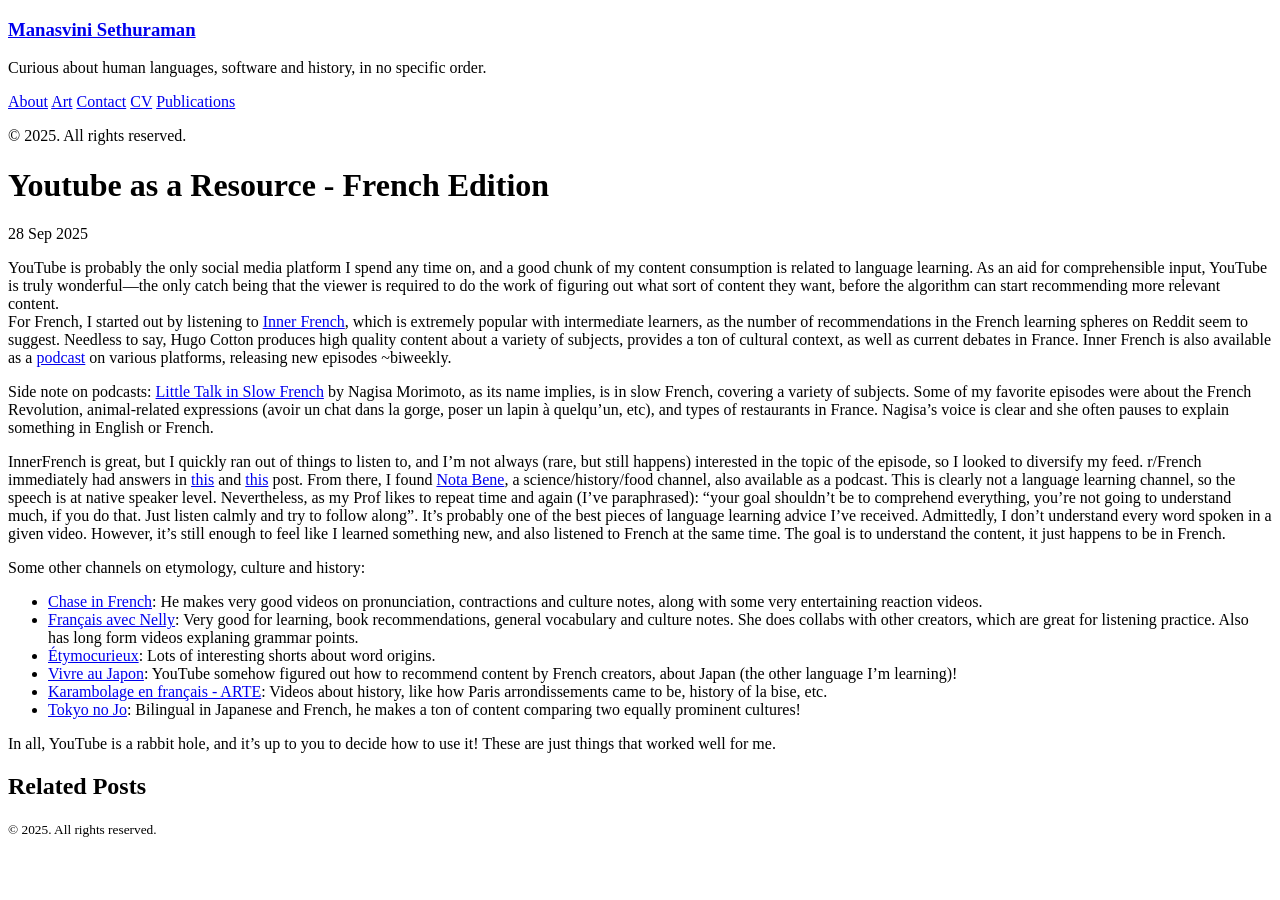
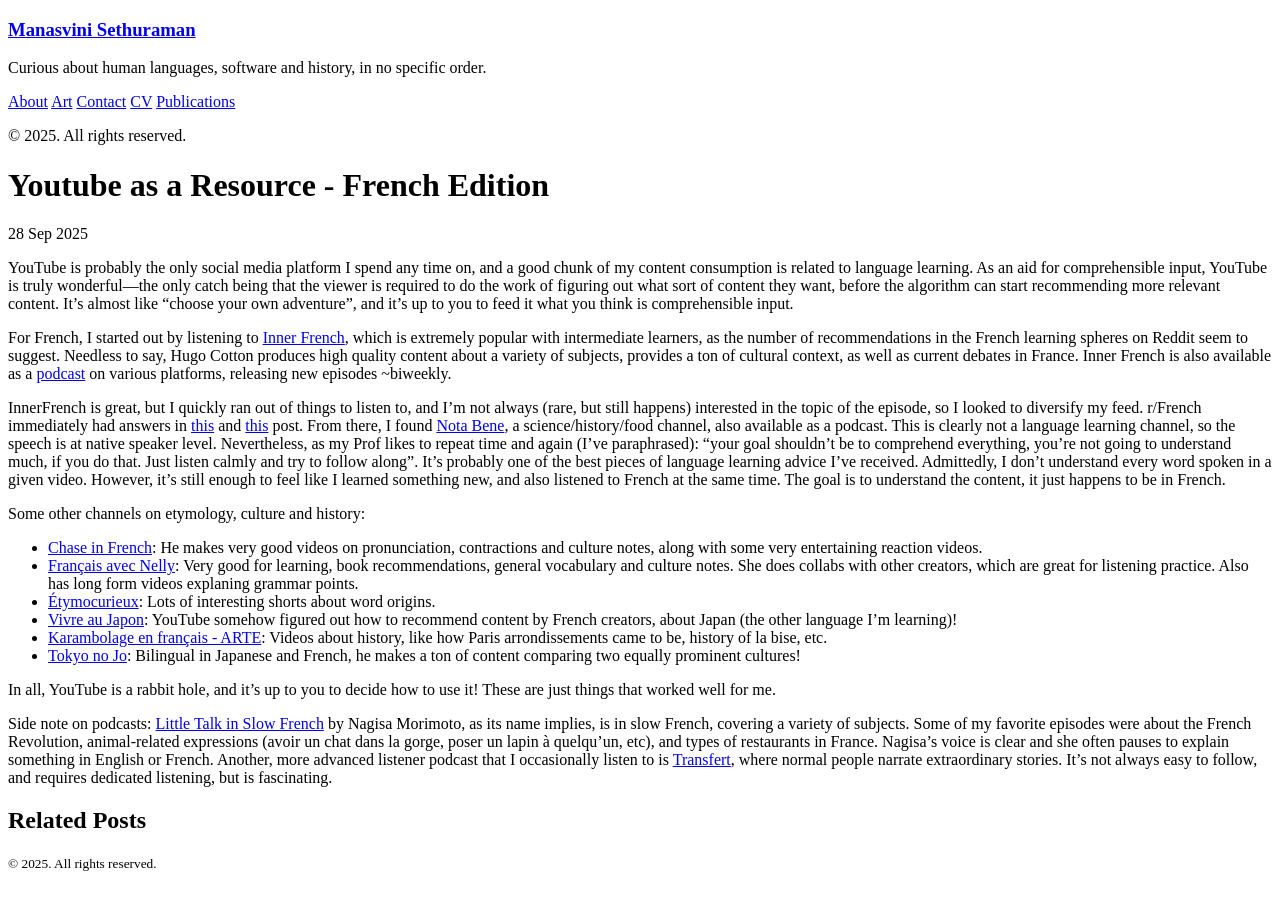
Before and after one commit to Manasvini/Manasvini.github.io, a Jekyll site: the page built from _posts/2025-09-28-youtube.md, in a window 1280 px wide. Built offline with Jekyll 4.4.1, drawn with Linux system fonts in a browser that asks for light colours.

Commit message:
updatw with another podcast

```diff
--- a/_posts/2025-09-28-youtube.md
+++ b/_posts/2025-09-28-youtube.md
@@ -3,10 +3,9 @@ layout: post
 title: Youtube as a Resource - French Edition
 ---
 
-YouTube is probably the only social media platform I spend any time on, and a good chunk of my content consumption is related to language learning. As an aid for comprehensible input, YouTube is truly wonderful---the only catch being that the viewer is required to do the work of figuring out what sort of content they want, before the algorithm can start recommending more relevant content.
+YouTube is probably the only social media platform I spend any time on, and a good chunk of my content consumption is related to language learning. As an aid for comprehensible input, YouTube is truly wonderful---the only catch being that the viewer is required to do the work of figuring out what sort of content they want, before the algorithm can start recommending more relevant content. It's almost like "choose your own adventure", and it's up to you to feed it what you think is comprehensible input.
+
 For French, I started out by listening to [Inner French](https://www.youtube.com/innerFrench), which is extremely popular with intermediate learners, as the number of recommendations in the French learning spheres on Reddit seem to suggest. Needless to say, Hugo Cotton produces high quality content about a variety of subjects, provides a ton of cultural context, as well as current debates in France. Inner French is also available as a [podcast](https://innerfrench.com/category/podcast/) on various platforms, releasing new episodes ~biweekly.
-
-Side note on podcasts: [Little Talk in Slow French](https://podcasts.apple.com/us/podcast/little-talk-in-slow-french/id1541856876) by Nagisa Morimoto, as its name implies, is in slow French, covering a variety of subjects. Some of my favorite episodes were about the French Revolution, animal-related expressions (avoir un chat dans la gorge, poser un lapin à quelqu'un, etc), and types of restaurants in France. Nagisa's voice is clear and she often pauses to explain something in English or French.
 
 InnerFrench is great, but I quickly ran out of things to listen to, and I'm not always (rare, but still happens) interested in the topic of the episode, so I looked to diversify my feed. r/French immediately had answers in [this](https://www.reddit.com/r/French/comments/6afoh4/comment/dhekh8h/) and [this](https://www.reddit.com/r/French/comments/fk3624/the_big_list_of_transcribed_podcasts_and/) post. From there, I found [Nota Bene](https://www.youtube.com/channel/UCP46_MXP_WG_auH88FnfS1A), a science/history/food channel, also available as a podcast. This is clearly not a language learning channel, so the speech is at native speaker level. Nevertheless, as my Prof likes to repeat time and again (I've paraphrased): "your goal shouldn't be to comprehend everything, you're not going to understand much, if you do that. Just listen calmly and try to follow along". It's probably one of the best pieces of language learning advice I've received. Admittedly, I don't understand every word spoken in a given video. However, it's still enough to feel like I learned something new, and also listened to French at the same time. The goal is to understand the content, it just happens to be in French.
 
@@ -19,3 +18,5 @@ Some other channels on etymology, culture and history:
 - [Tokyo no Jo](https://www.youtube.com/@tokyonojo1445): Bilingual in Japanese and French, he makes a ton of content comparing two equally prominent cultures!
 
 In all, YouTube is a rabbit hole, and it's up to you to decide how to use it! These are just things that worked well for me.
+
+Side note on podcasts: [Little Talk in Slow French](https://podcasts.apple.com/us/podcast/little-talk-in-slow-french/id1541856876) by Nagisa Morimoto, as its name implies, is in slow French, covering a variety of subjects. Some of my favorite episodes were about the French Revolution, animal-related expressions (avoir un chat dans la gorge, poser un lapin à quelqu'un, etc), and types of restaurants in France. Nagisa's voice is clear and she often pauses to explain something in English or French. Another, more advanced listener podcast that I occasionally listen to is [Transfert](https://podcasts.apple.com/us/podcast/transfert/id1567870398), where normal people narrate extraordinary stories. It's not always easy to follow, and requires dedicated listening, but is fascinating.
```
